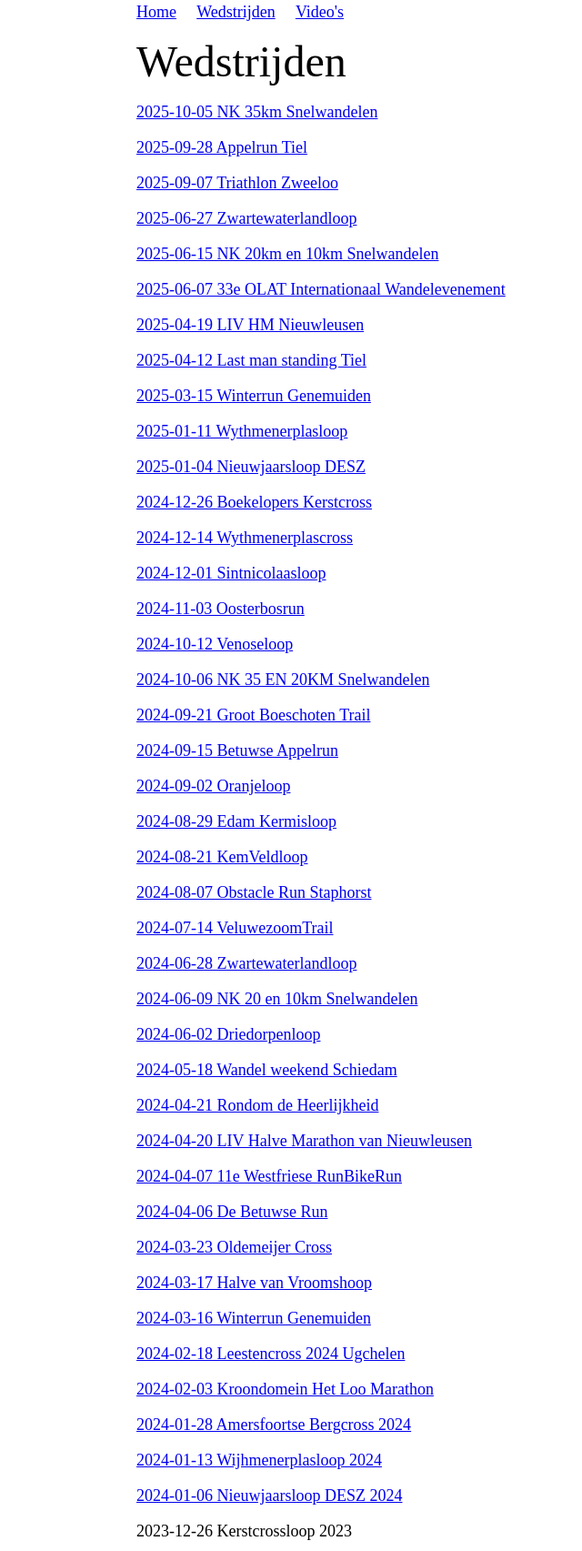
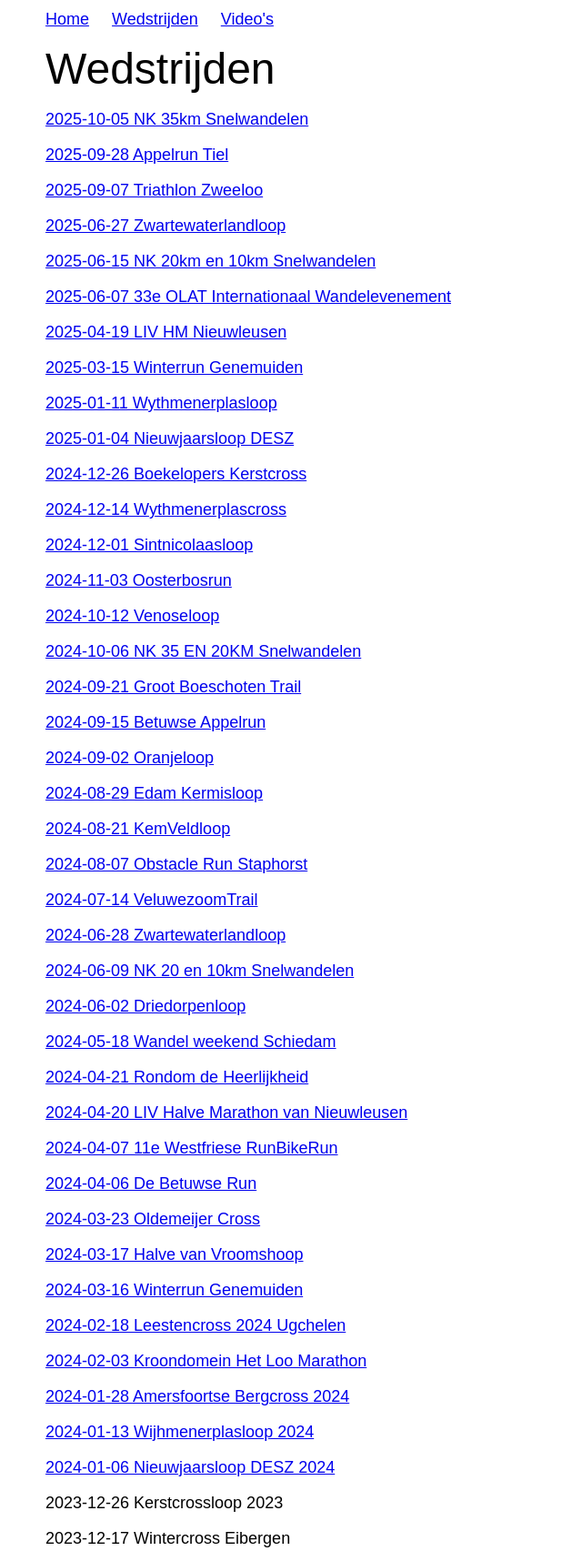
Before and after one commit to niekswart/tijdmeten, a plain HTML site: page wedstrijden.htm in a window 1280 px wide. Shown: the part 5-1710 px from the top of the page at 91% size, without its empty margins (0-640 px from the left). Drawn offline with Linux system fonts and the light colour scheme.

Commit message:
Add files via upload

```diff
--- a/wedstrijden.htm
+++ b/wedstrijden.htm
@@ -1,75 +1,84 @@
+<!DOCTYPE html>
 <html>
 
 <head>
-<meta http-equiv="Content-Language" content="nl">
-<meta http-equiv="Content-Type" content="text/html; charset=windows-1252">
+
 <title>Wedstrijden</title>
+<style>
+  p {
+    font-family: Arial;
+    align="left";
+  }
+
+</style>
+
 
 </head>
 
-<body rightmargin="0" leftmargin="150">
+<body rightmargin="0" leftmargin="50">
 
-<p align="left"><font size="4">
+<p>
+<font size="4">
 <a href="index.htm">Home</a>&nbsp;&nbsp;&nbsp;&nbsp;
 <a href="wedstrijden.htm">Wedstrijden</a>&nbsp;&nbsp;&nbsp;&nbsp;
 <a href="video.htm">Video's</a>
 </font>
 </p>
 
-<p align="left">
+<p>
 <font size="7">
 Wedstrijden
-</font></p>
+</font>
+</p>
 
 <font size ="4">
 
-<p align="left"><a href="https://www.rotterdamsewandelsportvereniging.nl/events/nk-20-35-km/">2025-10-05  NK 35km Snelwandelen</a></p>
-<p align="left"><a href="https://www.astylos.nl/betuwse-appel-run/">2025-09-28  Appelrun Tiel</a></p>
-<p align="left"><a href="https://www.crosstriatlonzweeloo.nl/">2025-09-07  Triathlon Zweeloo</a></p>
-<p align="left"><a href="https://zwartewaterlandloop.com/">2025-06-27  Zwartewaterlandloop</a></p>
-<p align="left"><a href="https://www.rotterdamsewandelsportvereniging.nl/events/nk-20-10-km-snelwandelen/">2025-06-15  NK 20km en 10km Snelwandelen</a></p>
-<p align="left"><a href="https://www.olat.nl/iwe">2025-06-07  33e OLAT Internationaal Wandelevenement</a></p>
-<p align="left"><a href="https://www.ag85.nl/onze-wedstrijden/liv-halve-marathon-van-nieuwleusen">2025-04-19  LIV  HM Nieuwleusen</a></p>
-<p align="left"><a href="https://www.astylos.nl/agenda/last-man-standing/">2025-04-12  Last man standing Tiel</a></p>
-<p align="left"><a href="https://www.stg-eendracht.nl/stg-de-eendracht-15-maart-2025-winterrun/">2025-03-15  Winterrun Genemuiden</a></p>
-<p align="left"><a href="https://www.wijthmenerplasloop.nl/">2025-01-11  Wythmenerplasloop</a></p>
-<p align="left"><a href="https://desz.nl/actueel/nieuws/38e-nieuwjaarsloop-desz-de-boeken-in-als-sportief-succes">2025-01-04  Nieuwjaarsloop DESZ</a></p>
-<p align="left"><a href="https://lopers.bscunisson.nl/traditionele-kerstloop/">2024-12-26  Boekelopers Kerstcross</a></p>
-<p align="left"><a href="https://www.avpec1910.nl/index.php?page=213">2024-12-14  Wythmenerplascross</a></p>
-<p align="left"><a href="https://www.sintnicolaasloop.nl/">2024-12-01  Sintnicolaasloop</a></p>
-<p align="left"><a href="https://loopgroep-klazienaveen.nl/oosterbosrun/">2024-11-03  Oosterbosrun</a></p>
-<p align="left"><a href="https://www.venoseloop.nl/">2024-10-12  Venoseloop</a></p>
-<p align="left"><a href="https://www.rotterdamsewandelsportvereniging.nl/events/nk-20-35-km/">2024-10-06  NK 35 EN 20KM Snelwandelen</a></p>
-<p align="left"><a href="https://cairnadventures.nl/trail/groot-boeschoten-trail/">2024-09-21  Groot Boeschoten Trail</a></p>
-<p align="left"><a href="https://www.astylos.nl/betuwse-appel-run/">2024-09-15  Betuwse Appelrun</a></p>
-<p align="left"><a href="https://www.ag85.nl/onze-wedstrijden/oranjeloop">2024-09-02  Oranjeloop</a></p>
-<p align="left"><a href="https://avedam.nl/index.php?page=wedstrijden&cat=kermisloop">2024-08-29  Edam Kermisloop</a></p>
-<p align="left"><a href="https://www.kemveldloop.nl/">2024-08-21  KemVeldloop</a></p>
-<p align="left"><a href="https://sas-week.nl/obstacle-run/">2024-08-07  Obstacle Run Staphorst</a></p>
-<p align="left"><a href="https://cairnadventures.nl/trail/veluwezoom-trail/">2024-07-14  VeluwezoomTrail</a></p>
-<p align="left"><a href="https://zwartewaterlandloop.com/">2024-06-28  Zwartewaterlandloop</a></p>
-<p align="left"><a href="https://www.rotterdamsewandelsportvereniging.nl/events/nk-20-10-km-snelwandelen/">2024-06-09  NK 20 en 10km Snelwandelen</a></p>
-<p align="left"><a href="https://driedorpenloop.nl/">2024-06-02  Driedorpenloop</a></p>
-<p align="left"><a href="https://www.rotterdamsewandelsportvereniging.nl/snelwandelen/uitslagen/2024-2/">2024-05-18  Wandel weekend Schiedam</a></p>
-<p align="left"><a href="https://www.heerlijkheideckenwiel.nl/index.php?pagina=rondom">2024-04-21  Rondom de Heerlijkheid</a></p>
-<p align="left"><a href="https://www.ag85.nl/onze-wedstrijden/liv-halve-marathon-van-nieuwleusen">2024-04-20  LIV Halve Marathon van Nieuwleusen</a></p>
-<p align="left"><a href="https://onswestfriesland.nl/2024/gemeente-hoorn/fotos-westfriese-runbikerun-2024-finish-en-prijsuitreiking/">2024-04-07  11e Westfriese RunBikeRun</a></p>
-<p align="left"><a href="https://debetuwerunners.nl/de-betuwerun/">2024-04-06  De Betuwse Run</a></p>
-<p align="left"><a href="https://www.spurt88.nl/index.php?page=Oldemeijercross">2024-03-23  Oldemeijer Cross</a></p>
-<p align="left"><a href="https://loopgroep-dezandstuve.nl/halve-van-vroomshoop/">2024-03-17  Halve van Vroomshoop</a></p>
-<p align="left"><a href="https://www.stg-eendracht.nl/">2024-03-16  Winterrun Genemuiden</a></p>
-<p align="left"><a href="https://www.avveluwe.nl/event/">2024-02-18  Leestencross 2024 Ugchelen</a></p>
-<p align="left"><a href="https://www.avveluwe.nl/event/">2024-02-03  Kroondomein Het Loo Marathon</a></p>
-<p align="left"><a href="https://www.bergcross.nl/">2024-01-28  Amersfoortse Bergcross 2024</a></p>
-<p align="left"><a href="https://www.wijthmenerplasloop.nl/">2024-01-13  Wijhmenerplasloop 2024</a></p>
-<p align="left"><a href="https://desz.nl/actueel/nieuws/inschrijving-nieuwjaarsloop-in-volle-gang">2024-01-06  Nieuwjaarsloop DESZ 2024</a></p>
-<p align="left">2023-12-26 Kerstcrossloop 2023</p>
-<p align="left">2023-12-17 Wintercross Eibergen</p>
-<p align="left">2023-11-26 Sintnicolaaslooop </p>
-<p align="left">2023-11-19 Graef Castricum Trail</p>
-<p align="left">2023-10-23 Venoseloop</p>
-<p align="left">2023-10-01 NK35_Snelwandelen</p>
-<p align="left">2023-09-23 Groot Boeschoten Trail</p>
+<p ><a href="https://www.rotterdamsewandelsportvereniging.nl/events/nk-20-35-km/">2025-10-05  NK 35km Snelwandelen</a></p>
+<p ><a href="https://www.astylos.nl/betuwse-appel-run/">2025-09-28  Appelrun Tiel</a></p>
+<p ><a href="https://www.crosstriatlonzweeloo.nl/">2025-09-07  Triathlon Zweeloo</a></p>
+<p ><a href="https://zwartewaterlandloop.com/">2025-06-27  Zwartewaterlandloop</a></p>
+<p ><a href="https://www.rotterdamsewandelsportvereniging.nl/events/nk-20-10-km-snelwandelen/">2025-06-15  NK 20km en 10km Snelwandelen</a></p>
+<p ><a href="https://www.olat.nl/iwe">2025-06-07  33e OLAT Internationaal Wandelevenement</a></p>
+<p ><a href="https://www.ag85.nl/onze-wedstrijden/liv-halve-marathon-van-nieuwleusen">2025-04-19  LIV  HM Nieuwleusen</a></p>
+<p ><a href="https://www.stg-eendracht.nl/stg-de-eendracht-15-maart-2025-winterrun/">2025-03-15  Winterrun Genemuiden</a></p>
+<p ><a href="https://www.wijthmenerplasloop.nl/">2025-01-11  Wythmenerplasloop</a></p>
+<p ><a href="https://desz.nl/actueel/nieuws/38e-nieuwjaarsloop-desz-de-boeken-in-als-sportief-succes">2025-01-04  Nieuwjaarsloop DESZ</a></p>
+<p ><a href="https://lopers.bscunisson.nl/traditionele-kerstloop/">2024-12-26  Boekelopers Kerstcross</a></p>
+<p ><a href="https://www.avpec1910.nl/index.php?page=213">2024-12-14  Wythmenerplascross</a></p>
+<p ><a href="https://www.sintnicolaasloop.nl/">2024-12-01  Sintnicolaasloop</a></p>
+<p ><a href="https://loopgroep-klazienaveen.nl/oosterbosrun/">2024-11-03  Oosterbosrun</a></p>
+<p ><a href="https://www.venoseloop.nl/">2024-10-12  Venoseloop</a></p>
+<p ><a href="https://www.rotterdamsewandelsportvereniging.nl/events/nk-20-35-km/">2024-10-06  NK 35 EN 20KM Snelwandelen</a></p>
+<p ><a href="https://cairnadventures.nl/trail/groot-boeschoten-trail/">2024-09-21  Groot Boeschoten Trail</a></p>
+<p ><a href="https://www.astylos.nl/betuwse-appel-run/">2024-09-15  Betuwse Appelrun</a></p>
+<p ><a href="https://www.ag85.nl/onze-wedstrijden/oranjeloop">2024-09-02  Oranjeloop</a></p>
+<p ><a href="https://avedam.nl/index.php?page=wedstrijden&cat=kermisloop">2024-08-29  Edam Kermisloop</a></p>
+<p ><a href="https://www.kemveldloop.nl/">2024-08-21  KemVeldloop</a></p>
+<p ><a href="https://sas-week.nl/obstacle-run/">2024-08-07  Obstacle Run Staphorst</a></p>
+<p ><a href="https://cairnadventures.nl/trail/veluwezoom-trail/">2024-07-14  VeluwezoomTrail</a></p>
+<p ><a href="https://zwartewaterlandloop.com/">2024-06-28  Zwartewaterlandloop</a></p>
+<p ><a href="https://www.rotterdamsewandelsportvereniging.nl/events/nk-20-10-km-snelwandelen/">2024-06-09  NK 20 en 10km Snelwandelen</a></p>
+<p ><a href="https://driedorpenloop.nl/">2024-06-02  Driedorpenloop</a></p>
+<p ><a href="https://www.rotterdamsewandelsportvereniging.nl/snelwandelen/uitslagen/2024-2/">2024-05-18  Wandel weekend Schiedam</a></p>
+<p ><a href="https://www.heerlijkheideckenwiel.nl/index.php?pagina=rondom">2024-04-21  Rondom de Heerlijkheid</a></p>
+<p ><a href="https://www.ag85.nl/onze-wedstrijden/liv-halve-marathon-van-nieuwleusen">2024-04-20  LIV Halve Marathon van Nieuwleusen</a></p>
+<p ><a href="https://onswestfriesland.nl/2024/gemeente-hoorn/fotos-westfriese-runbikerun-2024-finish-en-prijsuitreiking/">2024-04-07  11e Westfriese RunBikeRun</a></p>
+<p ><a href="https://debetuwerunners.nl/de-betuwerun/">2024-04-06  De Betuwse Run</a></p>
+<p ><a href="https://www.spurt88.nl/index.php?page=Oldemeijercross">2024-03-23  Oldemeijer Cross</a></p>
+<p ><a href="https://loopgroep-dezandstuve.nl/halve-van-vroomshoop/">2024-03-17  Halve van Vroomshoop</a></p>
+<p ><a href="https://www.stg-eendracht.nl/">2024-03-16  Winterrun Genemuiden</a></p>
+<p ><a href="https://www.avveluwe.nl/event/">2024-02-18  Leestencross 2024 Ugchelen</a></p>
+<p ><a href="https://www.avveluwe.nl/event/">2024-02-03  Kroondomein Het Loo Marathon</a></p>
+<p ><a href="https://www.bergcross.nl/">2024-01-28  Amersfoortse Bergcross 2024</a></p>
+<p ><a href="https://www.wijthmenerplasloop.nl/">2024-01-13  Wijhmenerplasloop 2024</a></p>
+<p ><a href="https://desz.nl/actueel/nieuws/inschrijving-nieuwjaarsloop-in-volle-gang">2024-01-06  Nieuwjaarsloop DESZ 2024</a></p>
+<p >2023-12-26 Kerstcrossloop 2023</p>
+<p >2023-12-17 Wintercross Eibergen</p>
+<p >2023-11-26 Sintnicolaaslooop </p>
+<p >2023-11-19 Graef Castricum Trail</p>
+<p >2023-10-23 Venoseloop</p>
+<p >2023-10-01 NK35_Snelwandelen</p>
+<p >2023-09-23 Groot Boeschoten Trail</p>
 
 
 </font>
```
Also changed, not shown: video.htm (+57 -46 lines).
